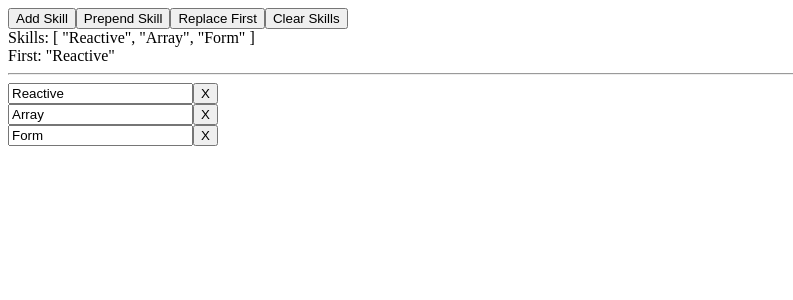
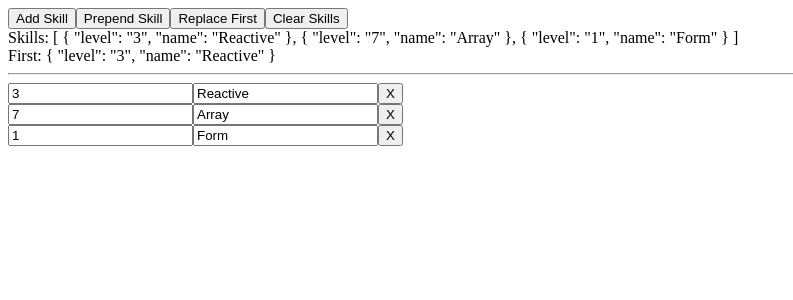
Before and after one commit to dreiv/ng-form-array, an Angular app: page / in a window 1280 px wide. Shown: the top 300 px of the page, without its empty margins (0-793 px from the left). Built offline with nearby package versions, Linux system fonts and the light colour scheme.

Commit message:
used formGroup inside array

```diff
--- a/src/app/skills/skills.component.html
+++ b/src/app/skills/skills.component.html
@@ -8,7 +8,10 @@ Skills: {{ skills.value | json }}<br>
 First: {{ first | json }}
 <hr>
 
-<div *ngFor="let control of skills.controls; index as i">
-  <input [formControl]="skills.controls[i]" />
+<div *ngFor="let skill of skills.controls; index as i">
+  <ng-container [formGroup]="skill">
+    <input formControlName="level" />
+    <input formControlName="name" />
+  </ng-container>
   <button (click)="removeSkill(i)">X</button>
 </div>
--- a/src/app/skills/skills.component.ts
+++ b/src/app/skills/skills.component.ts
@@ -1,5 +1,10 @@
 import { Component, OnInit } from '@angular/core';
-import { FormArray, FormControl, AbstractControl } from '@angular/forms';
+import {
+  FormArray,
+  FormControl,
+  AbstractControl,
+  FormGroup
+} from '@angular/forms';
 
 @Component({
   selector: 'app-skills',
@@ -8,9 +13,18 @@ import { FormArray, FormControl, AbstractControl } from '@angular/forms';
 })
 export class SkillsComponent implements OnInit {
   skills = new FormArray([
-    new FormControl('Reactive'),
-    new FormControl('Array'),
-    new FormControl('Form')
+    new FormGroup({
+      level: new FormControl('3'),
+      name: new FormControl('Reactive')
+    }),
+    new FormGroup({
+      level: new FormControl('7'),
+      name: new FormControl('Array')
+    }),
+    new FormGroup({
+      level: new FormControl('1'),
+      name: new FormControl('Form')
+    })
   ]);
 
   constructor() {}
@@ -18,11 +32,22 @@ export class SkillsComponent implements OnInit {
   ngOnInit(): void {}
 
   prepend(): void {
-    this.skills.insert(0, new FormControl(''));
+    this.skills.insert(
+      0,
+      new FormGroup({
+        level: new FormControl(),
+        name: new FormControl()
+      })
+    );
   }
 
   addSkill(): void {
-    this.skills.push(new FormControl(''));
+    const group = new FormGroup({
+      level: new FormControl(''),
+      name: new FormControl('')
+    });
+
+    this.skills.push(group);
   }
 
   removeSkill(index: number): void {
@@ -30,7 +55,13 @@ export class SkillsComponent implements OnInit {
   }
 
   replaceFirst(): void {
-    this.skills.setControl(0, new FormControl(''));
+    this.skills.setControl(
+      0,
+      new FormGroup({
+        level: new FormControl(),
+        name: new FormControl()
+      })
+    );
   }
 
   get first(): AbstractControl {
```
